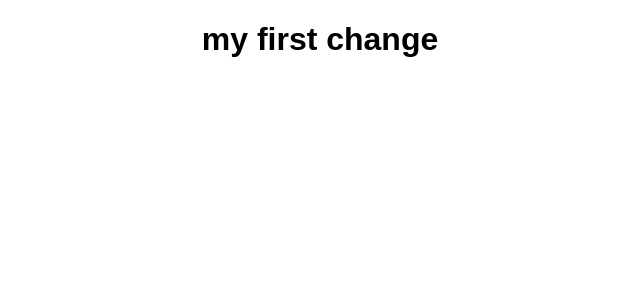
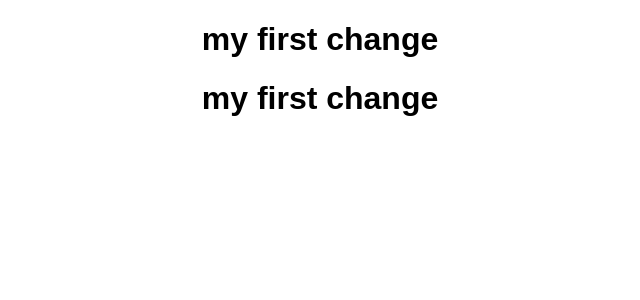
Before and after one commit to Chandan-Saini/react-app-old-script-1.1.5-prctc, a React (Create React App) app: page / in a window 1280 px wide. Shown: the top 300 px of the page, without its empty margins (320-960 px from the left). Built offline with nearby package versions, Linux system fonts and the light colour scheme.

Commit message:
deleted logo etc

```diff
--- a/src/App.js
+++ b/src/App.js
@@ -1,5 +1,4 @@
 import React, { Component } from "react";
-import logo from "./logo.svg";
 import "./App.css";
 
 class App extends Component {
@@ -7,6 +6,7 @@ class App extends Component {
     return (
       <div className="App">
         <h1>my first change</h1>
+        <h1>my first change</h1>
       </div>
     );
   }
```
Also changed, not shown: src/logo.svg (deleted).
